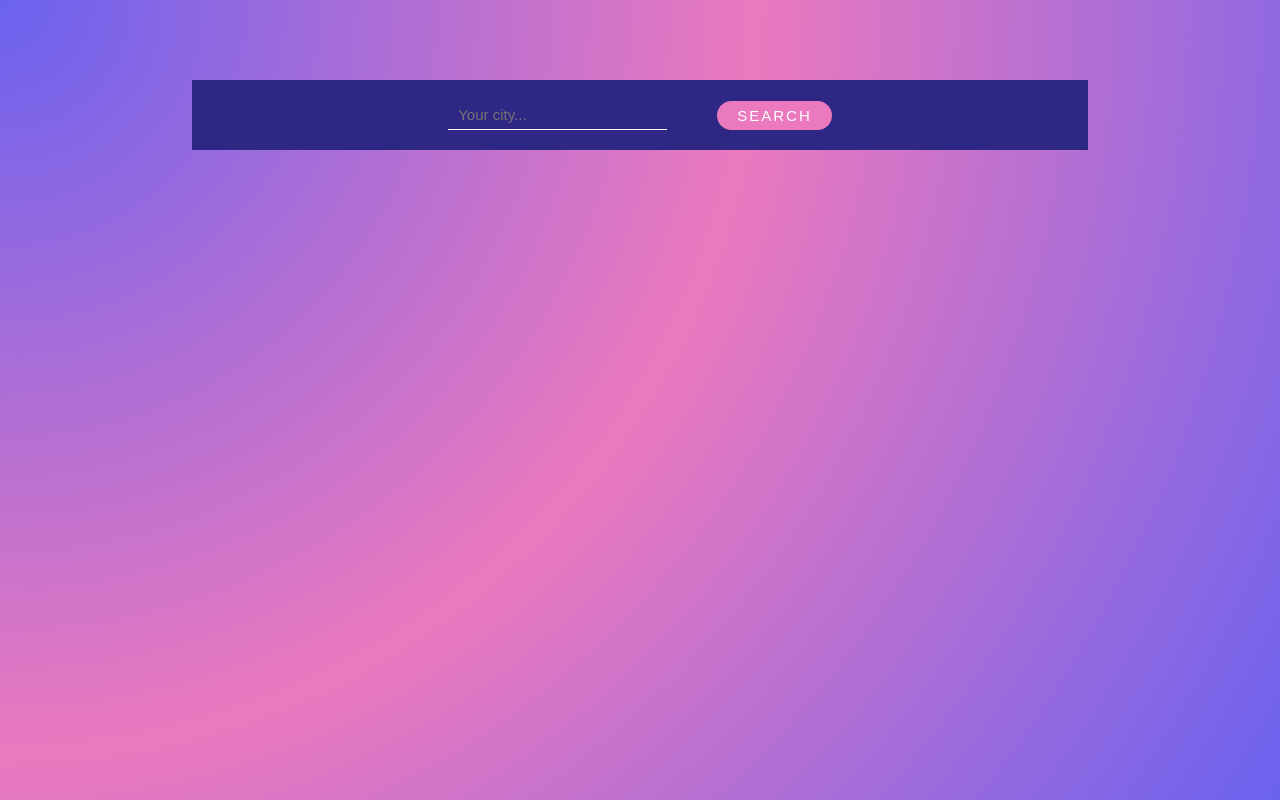
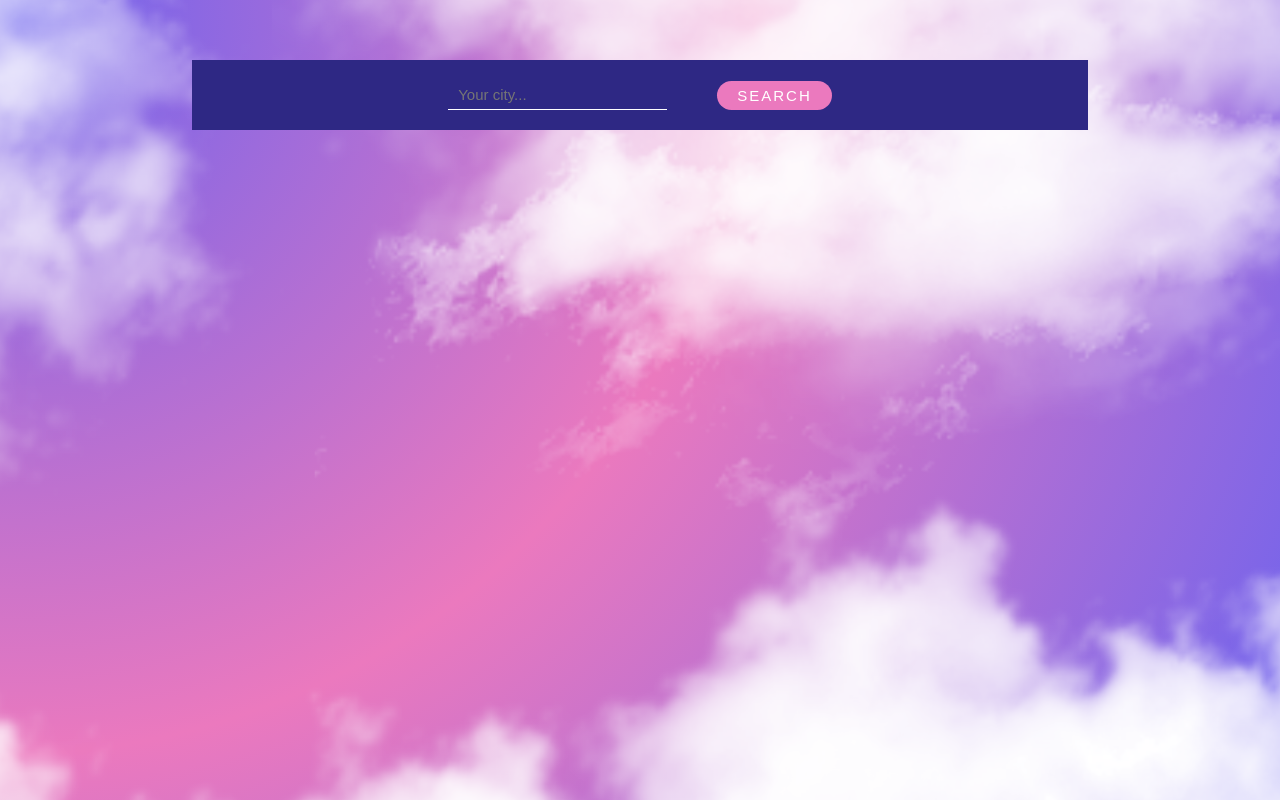
Before and after one commit to de-alano/your-weather, a React (Create React App) app: page / in a window 1280 px wide. Built offline with nearby package versions, Linux system fonts and the light colour scheme.

Commit message:
Update current-weather styles

```diff
--- a/src/components/Weather/CurrentWeather/CurrentWeather.js
+++ b/src/components/Weather/CurrentWeather/CurrentWeather.js
@@ -24,11 +24,6 @@ const CurrentWeather = props => {
     const cloudiness = weather.clouds;
 
 
-
-
-
-
-
     return (
         <div className="current-weather">
             <div className="current-weather__main">
@@ -50,9 +45,9 @@ const CurrentWeather = props => {
 
             <div className="current-weather-container">
                 <div className="current-weather__info">
-                    <p className="current-weather__temp-max">{maxTemp} &#176;</p>
                     <img src={getWeatherIcon(iconID)} className="current-weather__icon" alt="Weather Icon" />
                     <p className="current-weather__description">{weatherDescription}</p>
+                    <p className="current-weather__temp-max">{maxTemp} &#176;</p>
                 </div>
 
                 <div className="current-weather__details">
--- a/src/components/Weather/CurrentWeather/CurrentWeather.scss
+++ b/src/components/Weather/CurrentWeather/CurrentWeather.scss
@@ -4,6 +4,7 @@
     background-color: $color-secondary;
     color: $color-white;
     font-size: 2rem;
+    box-sizing: border-box;
 
     &__main {
         @include flex(space-between, center, row);
@@ -13,13 +14,14 @@
     &-container {
         @include flex(stretch, stretch, row);
         padding: 5rem 4rem;
+        box-sizing: border-box;
     }
 
     &__info {
         width: 60%;
         @include flex(center, center, column);
-        // text-align: center;
-        // padding: 3rem 0;
+        margin-right: 4rem;
+        margin-top: -3rem;
     }
 
     &__details {
@@ -49,20 +51,18 @@
 
 
     &__icon {
-        width: 10rem;
+        width: 8rem;
         display: block;
-        margin: 0 auto;
         margin-bottom: 1rem;
     }
 
     &__temp-max {
-        font-size: 7rem;
-        margin: 0 auto;
+        font-size: 9rem;
         margin-bottom: 1rem;
+        margin-top: 2rem;
     }
 
     &__description {
-        margin: 0 auto;
         font-size: 1.5rem;
         text-transform: uppercase;
         letter-spacing: 2px;
--- a/src/components/Weather/Weather.scss
+++ b/src/components/Weather/Weather.scss
@@ -2,4 +2,5 @@
 
 .weather {
     background-color: $color-white;
+    box-sizing: border-box;
 }
--- a/src/index.scss
+++ b/src/index.scss
@@ -15,13 +15,23 @@ body {
   width: 100%;
   height: 100vh;
   overflow: hidden;
-  background-image: radial-gradient(circle at 0% 0%, $color-primary-dark, $color-primary, $color-primary-dark);
+  background: url(./../src/images/cloud.png), radial-gradient(circle at 0% 0%, $color-primary-dark, $color-primary, $color-primary-dark);
+  background-position: left 0 top 0, left 0 top 0;
+  background-size: cover;
   font-family: $font-family;
   @include flex(center, center, row);
+  position: relative;
+  animation: animatedClouds 150s linear infinite;
 }
 
 #root {
   width: 70%;
   max-width: 100rem;
-  height: 80vh;
+  height: 85vh;
 }
+
+@keyframes animatedClouds {
+  100% {
+    background-position: left 544rem top 0, left 0 top 0;
+  }
+}
```
Also changed, not shown: src/images/cloud.png (added).
